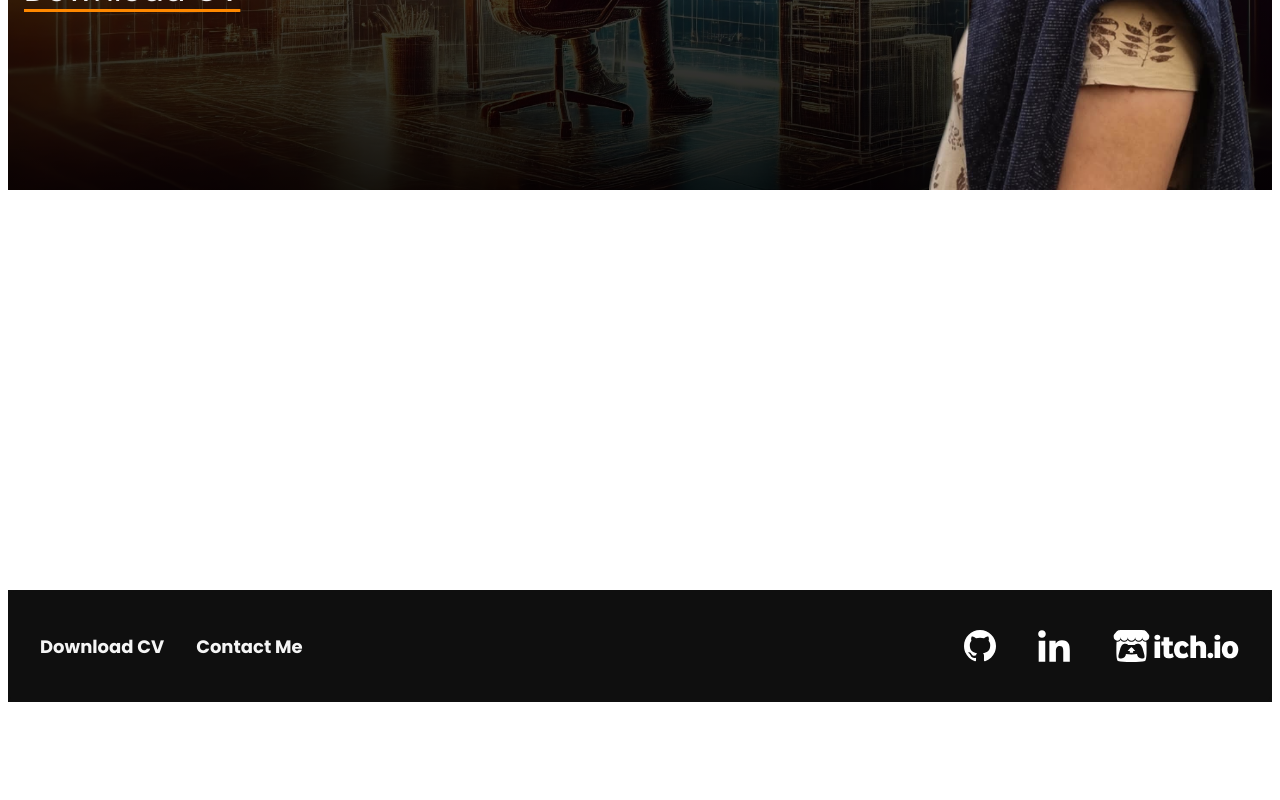
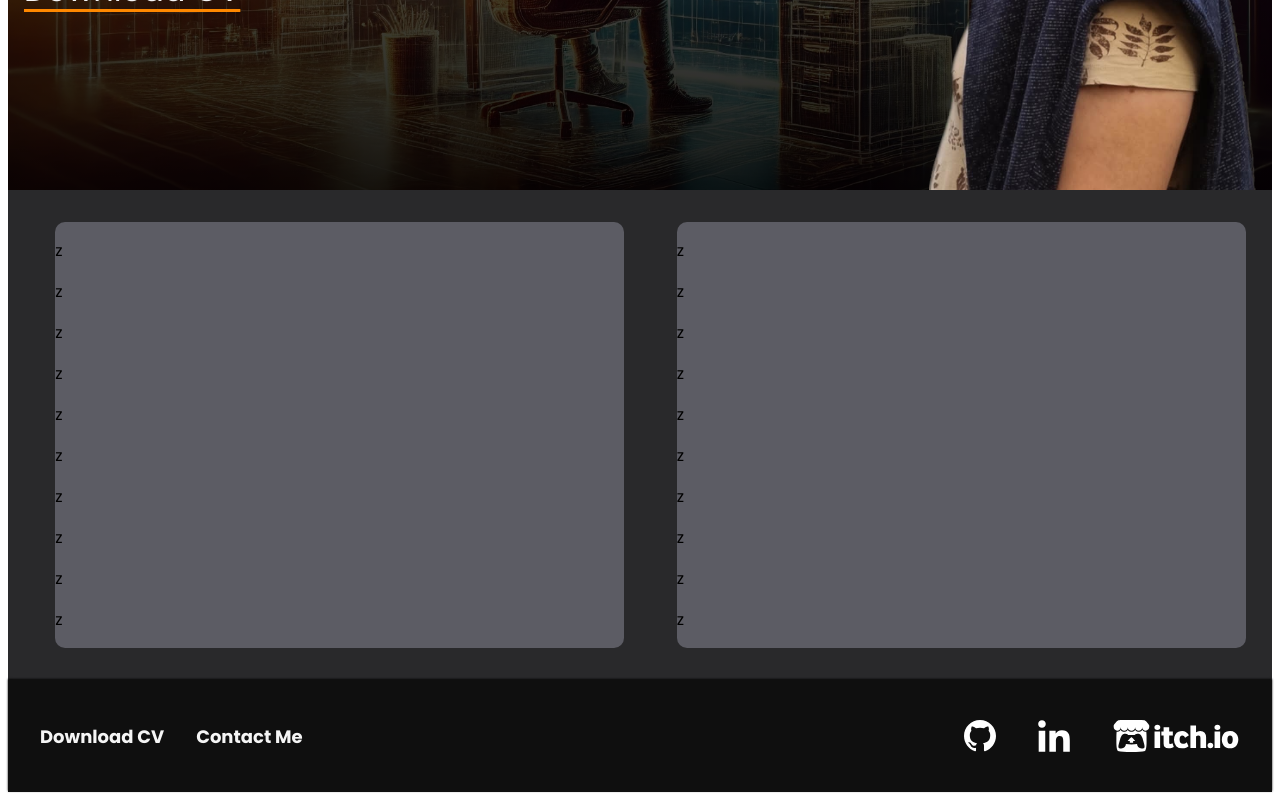
Before and after one commit to DAMIANG97/portfolio_d, a Next.js app: page / in a window 1280 px wide. Shown: the part 618-1418 px from the top of the page. Before the commit the page ends 1328 px from the top, so only its background shows below. Built offline with nearby package versions, Linux system fonts and the light colour scheme.

Commit message:
Fullfill MainContent component, minor style update

```diff
--- a/components/Atoms/Wrapper/Wrapper.module.scss
+++ b/components/Atoms/Wrapper/Wrapper.module.scss
@@ -1,13 +1,11 @@
 @use "/styles/config/breakpoints.scss" as *;
 
 .wrapper {
-  background-color: var(--color-primary);
   max-width: 1400px;
   margin: 0 auto;
   border-radius: 10px;
 
   &--footer {
-    background-color: var(--color-primary);
     width: auto;
     min-height: 10vh;
     display: flex;
@@ -25,7 +23,6 @@
     align-items: auto;
   }
   &--hero-baner {
-    background-color: transparent;
     display: flex;
     justify-content: center;
     width: 100%;
@@ -34,4 +31,13 @@
       justify-content: space-between;
     }
   }
+  &--main-content {
+    display: flex;
+    justify-content: space-around;
+    align-items: center;
+    width: 100%;
+    height: auto;
+    @include mq("tablet") {
+    }
+  }
 }
--- a/components/Organisms/Footer/Footer.module.scss
+++ b/components/Organisms/Footer/Footer.module.scss
@@ -2,4 +2,5 @@
 
 .footer {
   background-color: var(--color-primary);
+  box-shadow: 0 -1px 2px rgba(0, 0, 0, 0.9);
 }
--- a/components/Organisms/Header/Header.module.scss
+++ b/components/Organisms/Header/Header.module.scss
@@ -1,5 +1,6 @@
 .header {
   background-color: var(--color-primary);
+  filter: drop-shadow(0 4px 10px rgba(255, 255, 255, 0.4));
 }
 .header__menu {
   margin-right: 10vh;
--- a/components/Organisms/MainContent/MainContent.module.scss
+++ b/components/Organisms/MainContent/MainContent.module.scss
@@ -1,3 +1,11 @@
 .main {
-  height: 50vh;
+  display: flex;
+  background-color: var(--color-background);
+  &__exp-section {
+    margin: 2rem 1rem;
+    background-color: var(--color-sections);
+    width: 45%;
+    height: auto;
+    border-radius: 10px;
+  }
 }
--- a/components/Organisms/MainContent/index.tsx
+++ b/components/Organisms/MainContent/index.tsx
@@ -1,7 +1,38 @@
+import Wrapper from "@/components/Atoms/Wrapper";
 import styles from "./MainContent.module.scss";
 
 const MainContent: React.FC = () => {
-  return <main className={styles.main}></main>;
+  return (
+    <main className={styles.main}>
+      <Wrapper className="wrapper--main-content">
+        <section className={styles["main__professional-summary"]}></section>
+        <section className={styles["main__exp-section"]}>
+          <p>z</p>
+          <p>z</p>
+          <p>z</p>
+          <p>z</p>
+          <p>z</p>
+          <p>z</p>
+          <p>z</p>
+          <p>z</p>
+          <p>z</p>
+          <p>z</p>
+        </section>
+        <section className={styles["main__exp-section"]}>
+          <p>z</p>
+          <p>z</p>
+          <p>z</p>
+          <p>z</p>
+          <p>z</p>
+          <p>z</p>
+          <p>z</p>
+          <p>z</p>
+          <p>z</p>
+          <p>z</p>
+        </section>
+      </Wrapper>
+    </main>
+  );
 };
 
 export default MainContent;
--- a/styles/config/variables.scss
+++ b/styles/config/variables.scss
@@ -2,7 +2,8 @@
   --color-primary: rgb(15, 15, 15);
   --color-secondary: rgb(255, 136, 0);
   --color-accent: #e74c3c;
-  --color-background: #333333;
+  --color-background: #29292b;
+  --color-sections: #5c5c64;
   --color-text: #f5f5f5;
 
   --font-size-xxxxl: 40px;
```
